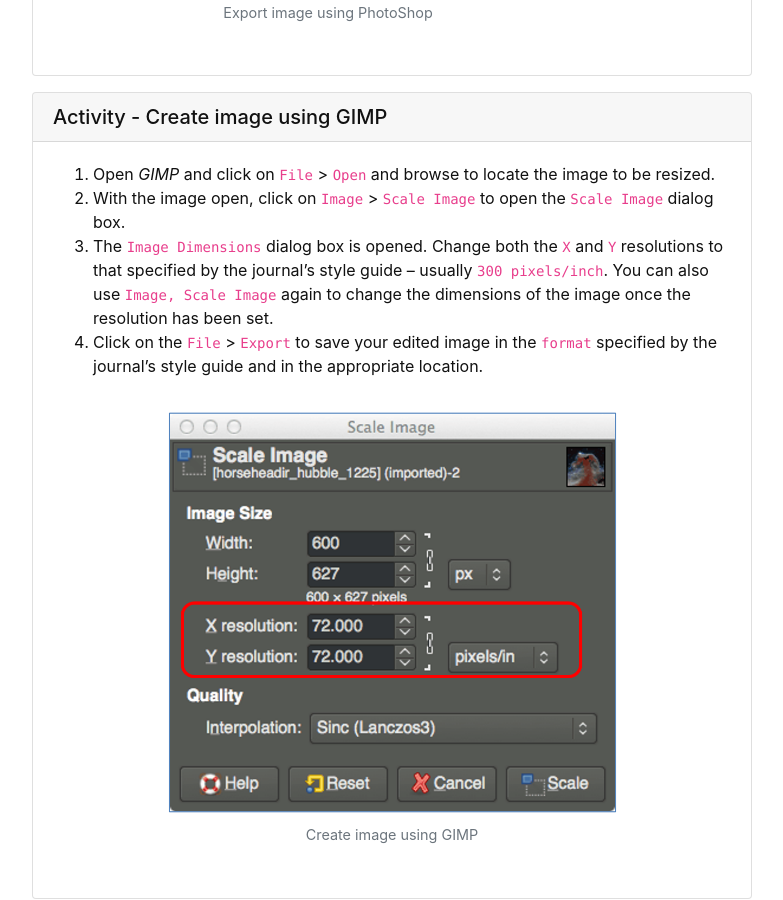
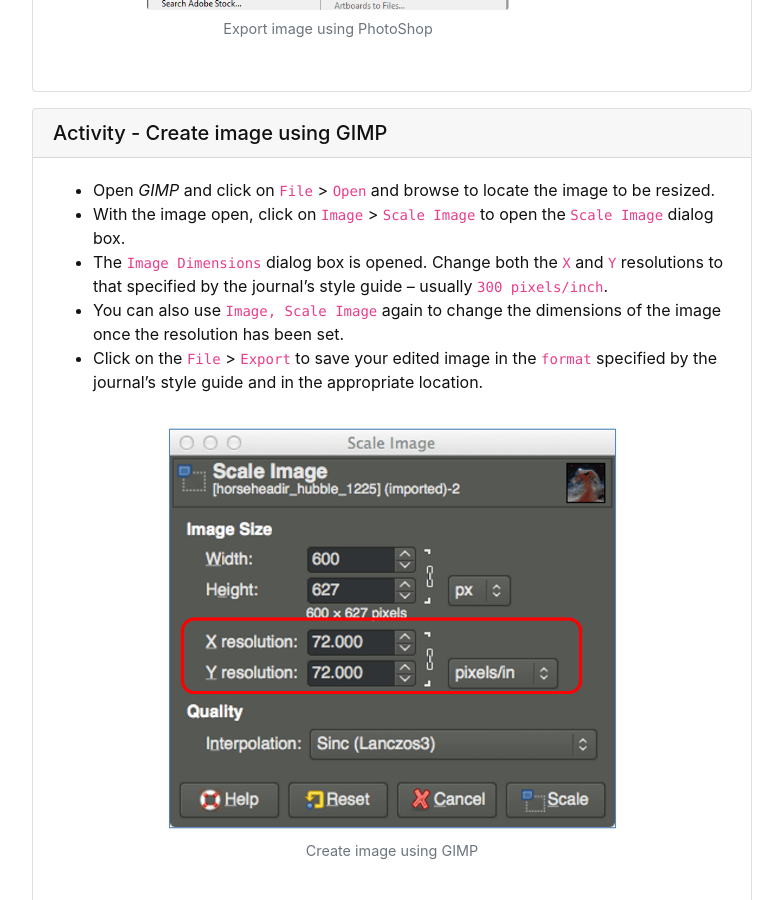
Before and after one commit to GULibrarySandbox/data-vis-basics, a Jekyll site: the page built from content/5-convert.md, in a window 1280 px wide and 900 px high, scrolled down 2501 px. Shown: the whole window, without its empty margins (248-1031 px from the left). Built offline with Jekyll 4.4.1, drawn with Linux system fonts in a browser that asks for light colours; part of the change alters nothing that is shown.

Commit message:
Update 5-convert.md

```diff
--- a/content/5-convert.md
+++ b/content/5-convert.md
@@ -11,7 +11,9 @@ nav: true
 
 Some publishers require that you submit images from a select range of formats only.
 
-For example, instructions from Wiley include to use standard image formats: `BMP`, `JPG`, `JPEG`, `TIF`, `WMF`, or `EPS`.
+For example, instructions from Wiley include to use standard image formats:
+
+`BMP`, `JPG`, `JPEG`, `TIF`, `WMF`, or `EPS`.
 
 In this example, the first four are `Raster` formats, while the last two are `Vector` formats. When saving an image you should choose a `Raster` format wherever possible as Raster images are more flexible and resizable without loss. Make sure to refer to the journal’s style guide for preferred formats.
 
@@ -57,10 +59,11 @@ OR
 {% include figure.html img="Photoshop2.png" alt="PhotoShop software" caption="Export image using PhotoShop" width="70%" %}{% endcapture %} {% include card.md header="Activity - Create image using PhotoShop CC" text=text %}
 
 {% capture text %}
-1.	Open *GIMP* and click on `File` > `Open` and browse to locate the image to be resized.
-2.	With the image open, click on `Image` > `Scale Image` to open the `Scale Image` dialog box.
-3. The `Image Dimensions` dialog box is opened.  Change both the `X` and `Y` resolutions to that specified by the journal’s style guide – usually `300 pixels/inch`.  You can also use `Image, Scale Image` again to change the dimensions of the image once the resolution has been set.
-4. Click on the `File` > `Export` to save your edited image in the `format` specified by the journal’s style guide and in the appropriate location.
+- Open *GIMP* and click on `File` > `Open` and browse to locate the image to be resized.
+- With the image open, click on `Image` > `Scale Image` to open the `Scale Image` dialog box.
+- The `Image Dimensions` dialog box is opened.  Change both the `X` and `Y` resolutions to that specified by the journal’s style guide – usually `300 pixels/inch`.
+- You can also use `Image, Scale Image` again to change the dimensions of the image once the resolution has been set.
+- Click on the `File` > `Export` to save your edited image in the `format` specified by the journal’s style guide and in the appropriate location.
 {% include figure.html img="GIMP2.png" alt="GIMP software" caption="Create image using GIMP" width="70%" %}{% endcapture %} {% include card.md header="Activity - Create image using GIMP" text=text %}
 
 {% capture text %}
```
